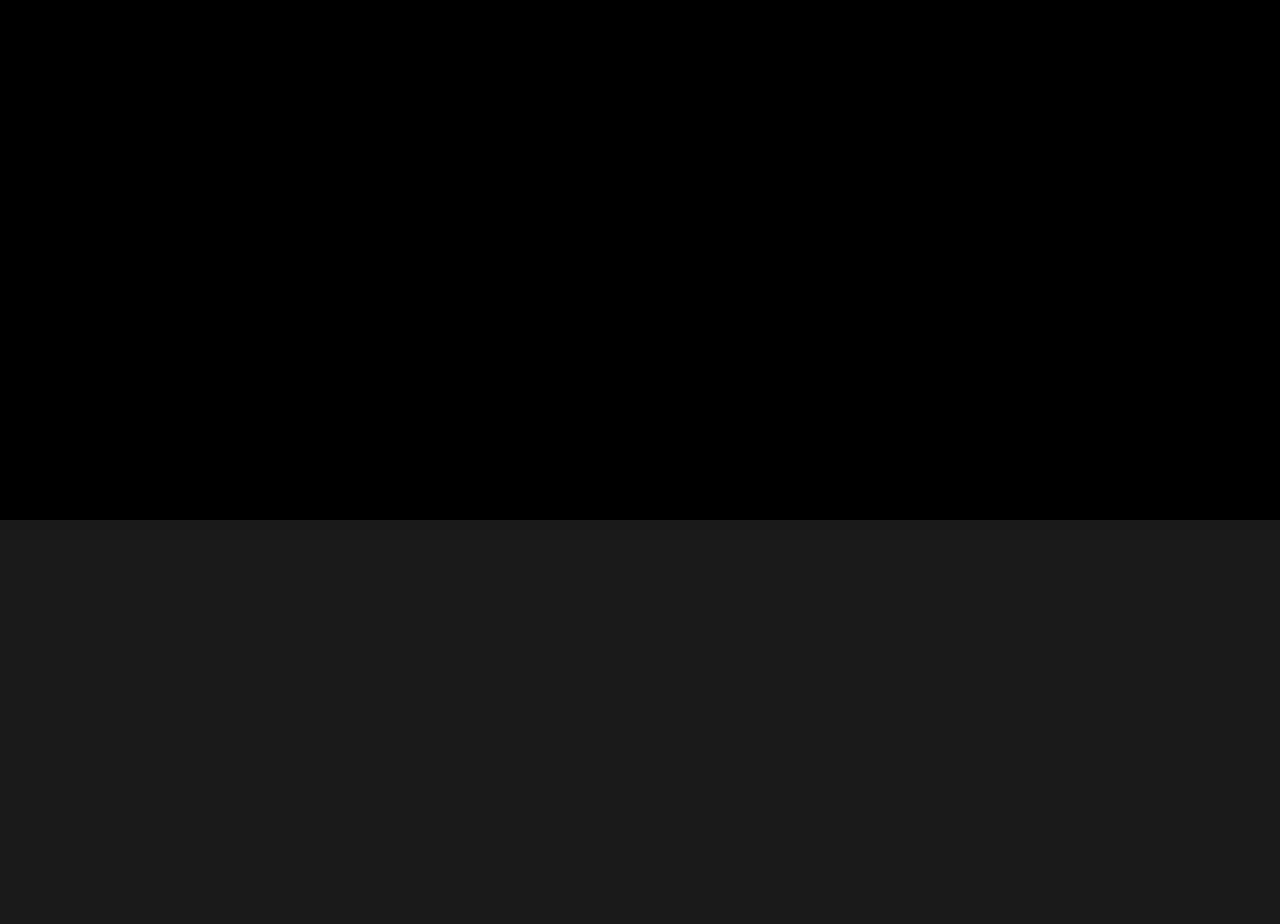
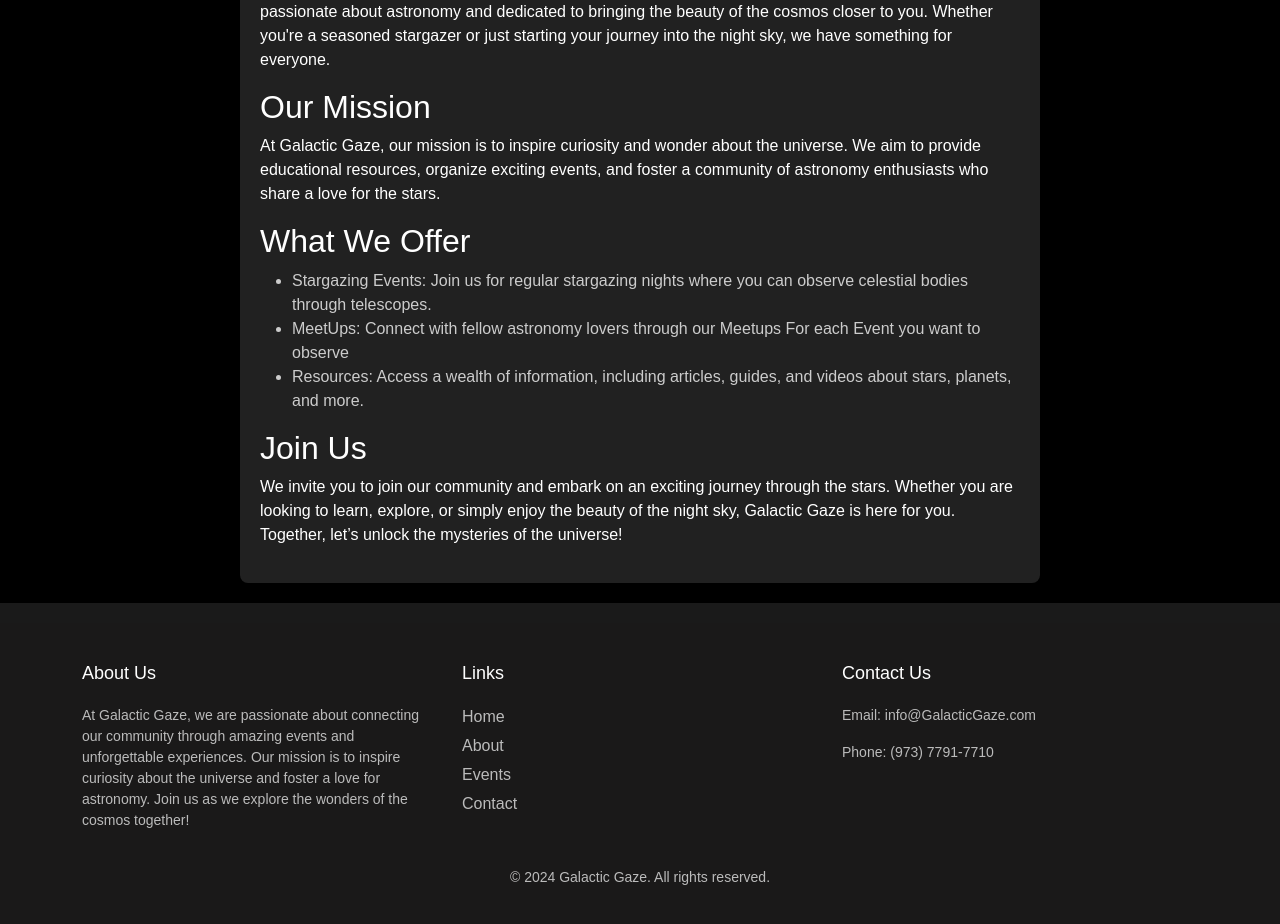
Before and after one commit to zainabdhaif/galactic-gaze-front-end, a React (Vite) app: page /about in a window 1280 px wide. Shown: the part 280-1204 px from the top of the page. Before the commit the page ends 830 px from the top, so only its background shows below. Built offline with nearby package versions, Linux system fonts and the light colour scheme; no server answers.

Commit message:
css fixs

```diff
--- a/src/App.jsx
+++ b/src/App.jsx
@@ -7,7 +7,7 @@ import './App.css';
 import Swal from 'sweetalert2';
 
 import NavBar from "./components/NavBar/NavBar";
-import Landing from "./components/Landing/Landing";
+import About from "./components/About/About";
 import Dashboard from "./components/Home/Home";
 import SignupForm from "./components/SignupForm/SignupForm";
 import SigninForm from "./components/SigninForm/SigninForm";
@@ -99,8 +99,10 @@ const App = () => {
           <Route path="/observations/:id" element={<ObservationDetails />} />
           <Route path="/observations/edit/:id" element={<EditObservation />} />
           <Route path="/quiz" element={<Quiz />} />
+          <Route path="/about" element={<About />} />
         </Routes>
       </main>
+      <Footer />
     </div>
   );
 };
--- /dev/null
+++ b/src/components/About/About.css
@@ -0,0 +1,18 @@
+
+
+  .container-about {
+    position: relative;
+    max-width: 800px;
+    margin-top: 20px;
+    margin-bottom: 20px;
+    margin-left: auto;
+    margin-right: auto;
+    padding: 20px;
+    background: rgba(42, 42, 42, 0.8);
+    border-radius: 8px;
+    box-shadow: 0 2px 10px rgba(0, 0, 0, 0.5);
+  }
+
+   li {
+    color: #ccc;
+  }
--- /dev/null
+++ b/src/components/About/About.jsx
@@ -0,0 +1,38 @@
+import React from 'react';
+import './About.css';
+
+const About = () => {
+  return (
+    <div className="about">
+      <div className="container-about">
+        <h1>About Galactic Gaze</h1>
+        <p>
+          Welcome to Galactic Gaze, your go-to destination for exploring the wonders of the universe!
+          We are passionate about astronomy and dedicated to bringing the beauty of the cosmos closer to you.
+          Whether you're a seasoned stargazer or just starting your journey into the night sky, we have something
+          for everyone.
+        </p>
+        <h2>Our Mission</h2>
+        <p>
+          At Galactic Gaze, our mission is to inspire curiosity and wonder about the universe.
+          We aim to provide educational resources, organize exciting events, and foster a community
+          of astronomy enthusiasts who share a love for the stars.
+        </p>
+        <h2>What We Offer</h2>
+        <ul>
+          <li>Stargazing Events: Join us for regular stargazing nights where you can observe celestial bodies through telescopes.</li>
+          <li>MeetUps: Connect with fellow astronomy lovers through our Meetups For each Event you want to observe</li>
+          <li>Resources: Access a wealth of information, including articles, guides, and videos about stars, planets, and more.</li>
+        </ul>
+        <h2>Join Us</h2>
+        <p>
+          We invite you to join our community and embark on an exciting journey through the stars.
+          Whether you are looking to learn, explore, or simply enjoy the beauty of the night sky,
+          Galactic Gaze is here for you. Together, let’s unlock the mysteries of the universe!
+        </p>
+      </div>
+    </div>
+  );
+};
+
+export default About;
--- a/src/components/EditObservation/EditObservation.jsx
+++ b/src/components/EditObservation/EditObservation.jsx
@@ -3,7 +3,7 @@ import { useParams, useNavigate } from "react-router-dom";
 import observationService from "../../services/observationService";
 import auth from "../../services/authService";
 import Swal from 'sweetalert2';
-import './EditObservation.css';  // Make sure this CSS file exists
+import './EditObservation.css';
 
 const EditObservation = () => {
   const user = auth.getUser();
--- a/src/components/EventDetails/EventDetails.css
+++ b/src/components/EventDetails/EventDetails.css
@@ -4,6 +4,7 @@
   color: #fdfbf7;
   border-radius: 10px;
   box-shadow: 0 0 10px rgba(0, 0, 0, 0.5);
+  margin-bottom: 50px;
 }
 
 .observations-title {
--- a/src/components/Footer/Footer.jsx
+++ b/src/components/Footer/Footer.jsx
@@ -1,42 +1,34 @@
-import { Link } from 'react-router-dom';
+import React from 'react';
+import './footer.css';
 
 const Footer = () => {
   return (
-    <footer className="bg-black text-light pt-5">
+    <footer className="footer">
       <div className="container">
         <div className="row">
-
           <div className="col-md-4">
-            <h5>Quick Links</h5>
+            <h5>About Us</h5>
+            <p>
+            At Galactic Gaze, we are passionate about connecting our community through amazing events and unforgettable experiences. Our mission is to inspire curiosity about the universe and foster a love for astronomy. Join us as we explore the wonders of the cosmos together!            </p>
+          </div>
+          <div className="col-md-4">
+            <h5>Links</h5>
             <ul className="list-unstyled">
-              <li>
-                <Link to="/events" className="text-light">Events</Link>
-              </li>
-              <li>
-                <Link to="/about" className="text-light">About Us</Link>
-              </li>
-              <li>
-                <Link to="/contact" className="text-light">Contact</Link>
-              </li>
-              <li>
-                <Link to="/help" className="text-light">Help</Link>
-              </li>
+              <li><a href="/">Home</a></li>
+              <li><a href="/About">About</a></li>
+              <li><a href="/events">Events</a></li>
+              <li><a href="/contact">Contact</a></li>
             </ul>
           </div>
-
-
           <div className="col-md-4">
             <h5>Contact Us</h5>
-            <p>Email: info@.com</p>
-            <p>Phone: (123) 456-7890</p>
-            <p>Address: 123 Event St, City, Country</p>
+            <p>Email: info@GalacticGaze.com</p>
+            <p>Phone: (973) 7791-7710</p>
           </div>
-
         </div>
-      </div>
-
-      <div className="text-center py-3" style={{ backgroundColor: '#fff' }}>
-        <p className="mb-0">&copy; 2024 . All Rights Reserved.</p>
+        <div className="text-center">
+          <p>&copy; {new Date().getFullYear()} Galactic Gaze. All rights reserved.</p>
+        </div>
       </div>
     </footer>
   );
--- /dev/null
+++ b/src/components/Footer/footer.css
@@ -0,0 +1,41 @@
+
+.footer {
+    background-color: #1a1919;
+    color: #fff;
+    padding: 40px 0;
+    margin-top: 20px;
+  }
+
+  .footer h5 {
+    font-size: 18px;
+    margin-bottom: 20px;
+    color: #fff;
+  }
+
+  .footer p {
+    font-size: 14px;
+    color: #bbb;
+  }
+
+  .footer a {
+    color: #bbb;
+    text-decoration: none;
+  }
+
+  .footer a:hover {
+    color: #fff;
+    text-decoration: underline;
+  }
+
+  .list-unstyled {
+    padding-left: 0;
+  }
+
+  .list-unstyled li {
+    margin-bottom: 10px;
+  }
+
+  .text-center {
+    margin-top: 20px;
+    color: #bbb;
+  }
--- a/src/components/NavBar/NavBar.css
+++ b/src/components/NavBar/NavBar.css
@@ -8,15 +8,21 @@
   font-size: 25px;
 }
 
-.dot{
+.dot {
   color: purple;
   font-size: 40px;
 }
 
 .navbar {
   background-color: black;
+  transition: background-color 0.3s ease;
+  position: sticky;
+  top: 0;
+  z-index: 1000; }
+
+.navbar.scrolled {
+  background-color: rgba(0, 0, 0, 0.8);
 }
-
 
 .navbar-brand {
   color: #f8f9fa;
@@ -31,11 +37,11 @@
   color: white;
 }
 
-  div.container-fluid{
+div.container-fluid {
   align-items: baseline !important;
 }
 
-  ul.navbar-nav{
+ul.navbar-nav {
   align-items: center;
 }
 
@@ -43,22 +49,18 @@
   color: #f8f9fa;
 }
 
-
 .navbar-nav .nav-link:hover {
   color: #8e44ad;
 }
-
 
 .navbar-toggler {
   border-color: #8e44ad;
 }
 
-
 .navbar-toggler:hover {
   background-color: #8e44ad;
 }
 
-
 .navbar-nav .nav-link.active {
   color: #e9ecef;
 }
--- /dev/null
+++ b/src/components/SigninForm/SigninForm.css
@@ -0,0 +1,4 @@
+.container-signin {
+ margin-bottom: 80px;
+ margin-top: 20px;
+}
--- a/src/components/SigninForm/SigninForm.jsx
+++ b/src/components/SigninForm/SigninForm.jsx
@@ -1,6 +1,7 @@
 import { useState } from 'react';
 import { Link, useNavigate } from 'react-router-dom';
 import authService from '../../services/authService.js';
+import './SigninForm.css';
 
 const SigninForm = (props) => {
   const navigate = useNavigate();
@@ -32,10 +33,10 @@ const SigninForm = (props) => {
   };
 
   return (
-    <main className="container mt-5">
+    <main className="container-signin mt-5">
       <div className="row justify-content-center">
         <div className="col-md-6">
-          <h1 className="text-center mb-4">Log In</h1>
+          <h1 className="text-center mb-4 ">Log In</h1>
           {message && <div className="alert alert-danger">{message}</div>}
           <form autoComplete="off" onSubmit={handleSubmit}>
             <div className="mb-3">
@@ -63,7 +64,7 @@ const SigninForm = (props) => {
             <div className="row flex-fill">
               <div className="col">
                 <button type="submit" className="btn btn-primary w-100 m-0 mt-2 p-2">
-                  Sign Up
+                  Sign In
                 </button>
               </div>
               <div className="col">
```
Lines whose indentation alone changed are shown as unchanged.
